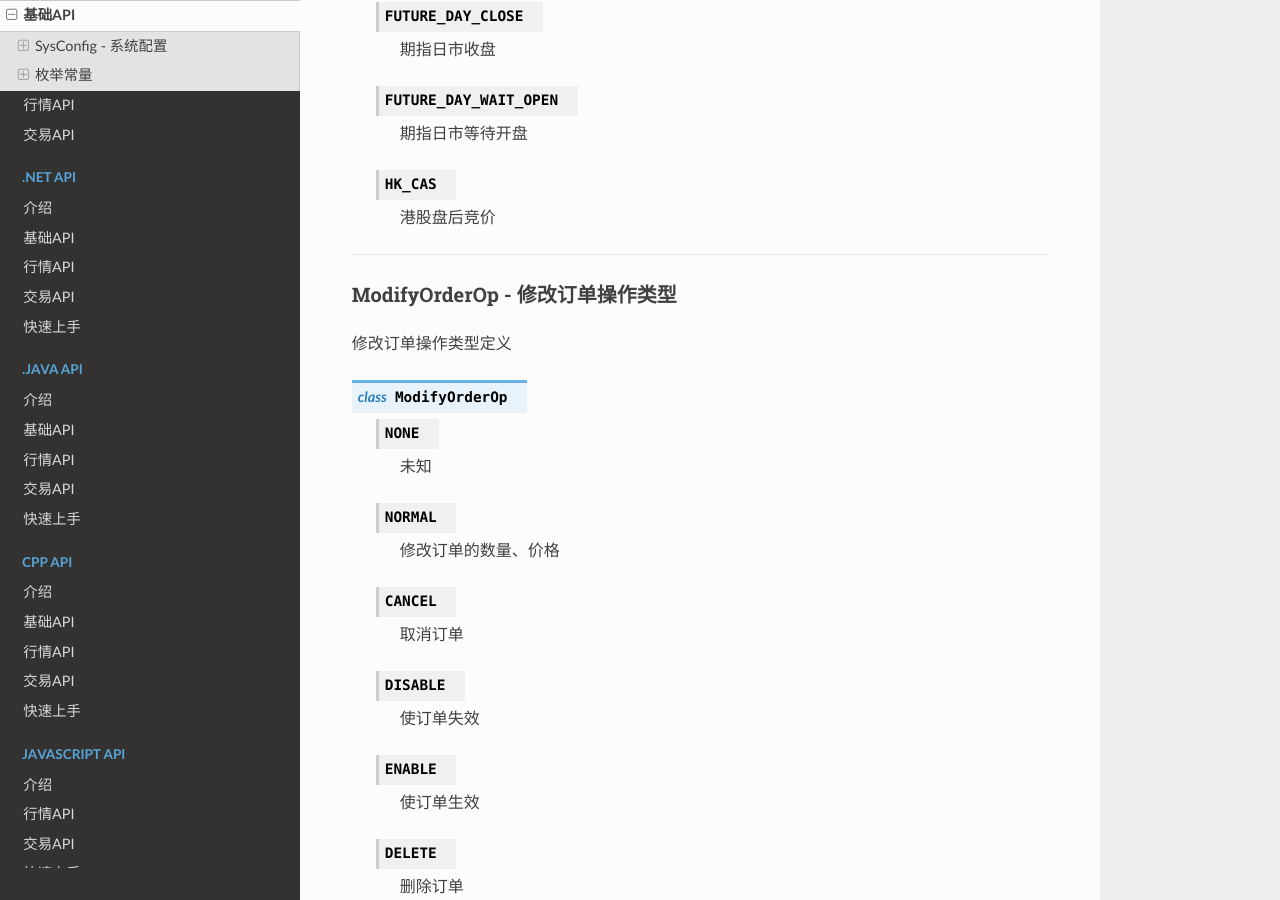
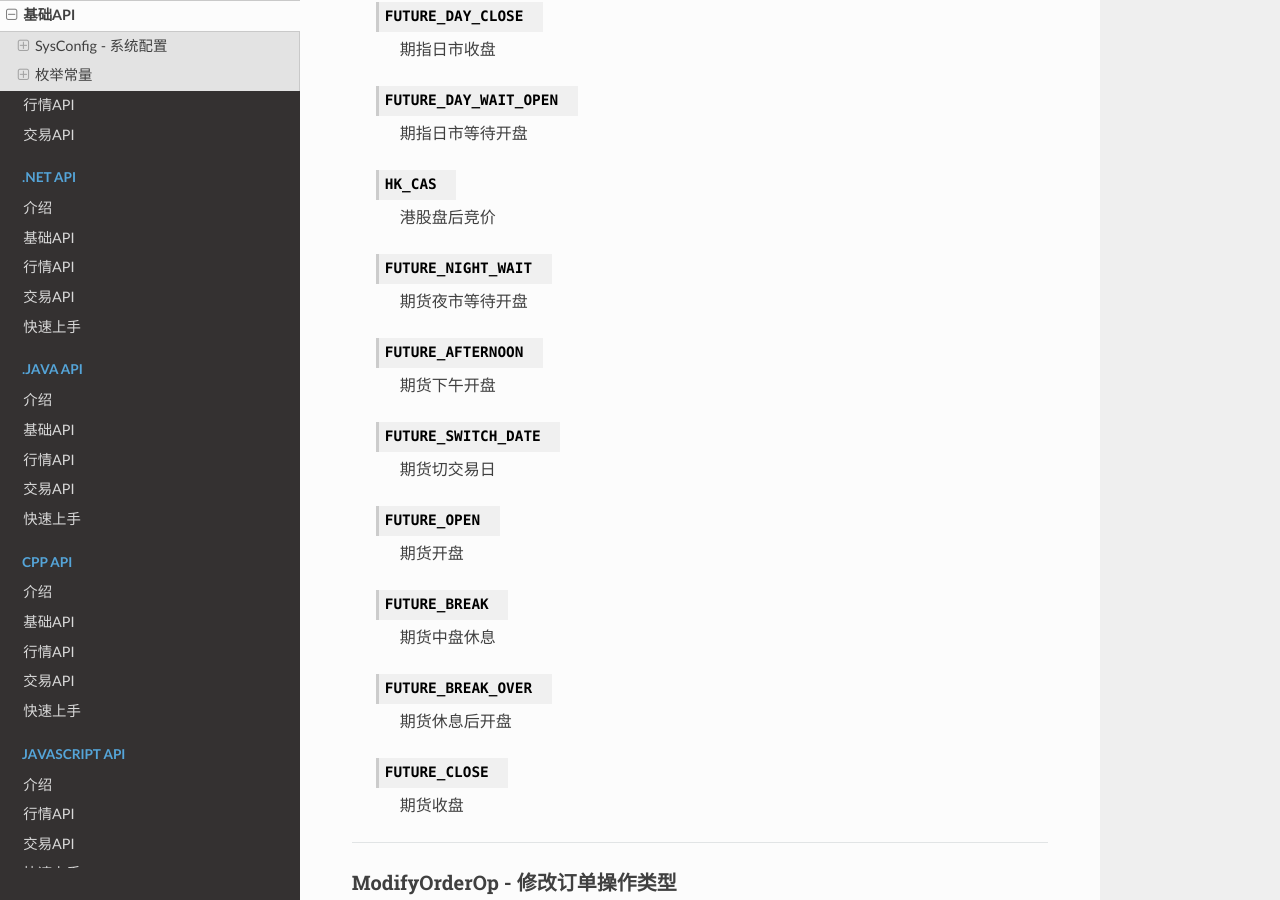
Before and after one commit to FutunnOpen/futu-api-doc, a Sphinx documentation site: the page built from doc_maker/source/api/Base_API.rst, in a window 1280 px wide and 900 px high, scrolled down 15607 px. Built offline with Sphinx 7.4.7 and the Read the Docs theme 2.0.0, drawn with Linux system fonts in a browser that asks for light colours.

```diff
--- a/doc_maker/source/api/Base_API.rst
+++ b/doc_maker/source/api/Base_API.rst
@@ -785,6 +785,34 @@
 
   港股盘后竞价
 
+ ..  py:attribute:: FUTURE_NIGHT_WAIT
+
+  期货夜市等待开盘
+
+ ..  py:attribute:: FUTURE_AFTERNOON
+
+  期货下午开盘
+
+ ..  py:attribute:: FUTURE_SWITCH_DATE
+
+  期货切交易日
+
+ ..  py:attribute:: FUTURE_OPEN
+
+  期货开盘
+
+ ..  py:attribute:: FUTURE_BREAK
+
+  期货中盘休息
+
+ ..  py:attribute:: FUTURE_BREAK_OVER
+
+  期货休息后开盘
+
+ ..  py:attribute:: FUTURE_CLOSE
+
+  期货收盘
+
 --------------------------------------
 
 ModifyOrderOp - 修改订单操作类型
--- a/doc_maker/source/api/Quote_API.rst
+++ b/doc_maker/source/api/Quote_API.rst
@@ -1098,6 +1099,7 @@
 		market_sh               str            上海市场状态，参见 MarketState_
 		market_hk               str            香港市场状态，参见 MarketState_
 		market_hkfuture         str            香港期货市场状态，参见 MarketState_
+		market_usfuture         str            香港期货市场状态，参见 MarketState_
 		market_us               str            美国市场状态，参见 MarketState_
 		server_ver              str            FutuOpenD版本号
 		trd_logined             bool           True：已登录交易服务器，False: 未登录交易服务器
--- a/doc_maker/source/protocol/quote_protocol.rst
+++ b/doc_maker/source/protocol/quote_protocol.rst
@@ -892,6 +892,7 @@
 		optional double upperStrikePrice = 22; //上限价，仅界内证支持该字段
 		optional double lowerStrikePrice = 23; //下限价，仅界内证支持该字段
 		optional int32 inLinePriceStatus = 24; //Qot_Common.PriceType, 界内界外，仅界内证支持该字段
+		optional string issuerCode = 25; //发行人代码
 	}
 
 	 // 期权类型额外数据
```
Also changed, not shown: other parts of doc_maker/source/api/Quote_API.rst (+1 -0 lines), doc_maker/source/protocol/base_define.rst (+16 -2 lines).
